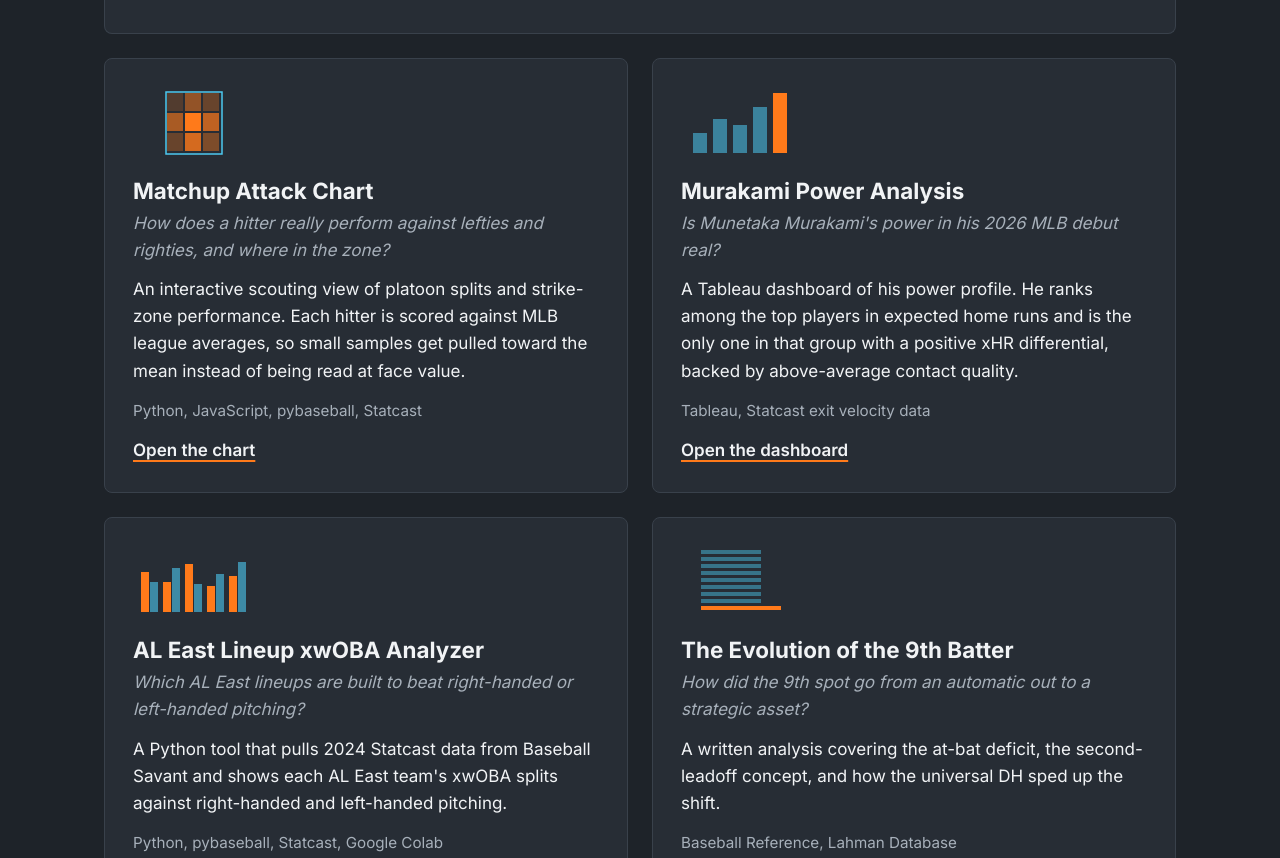
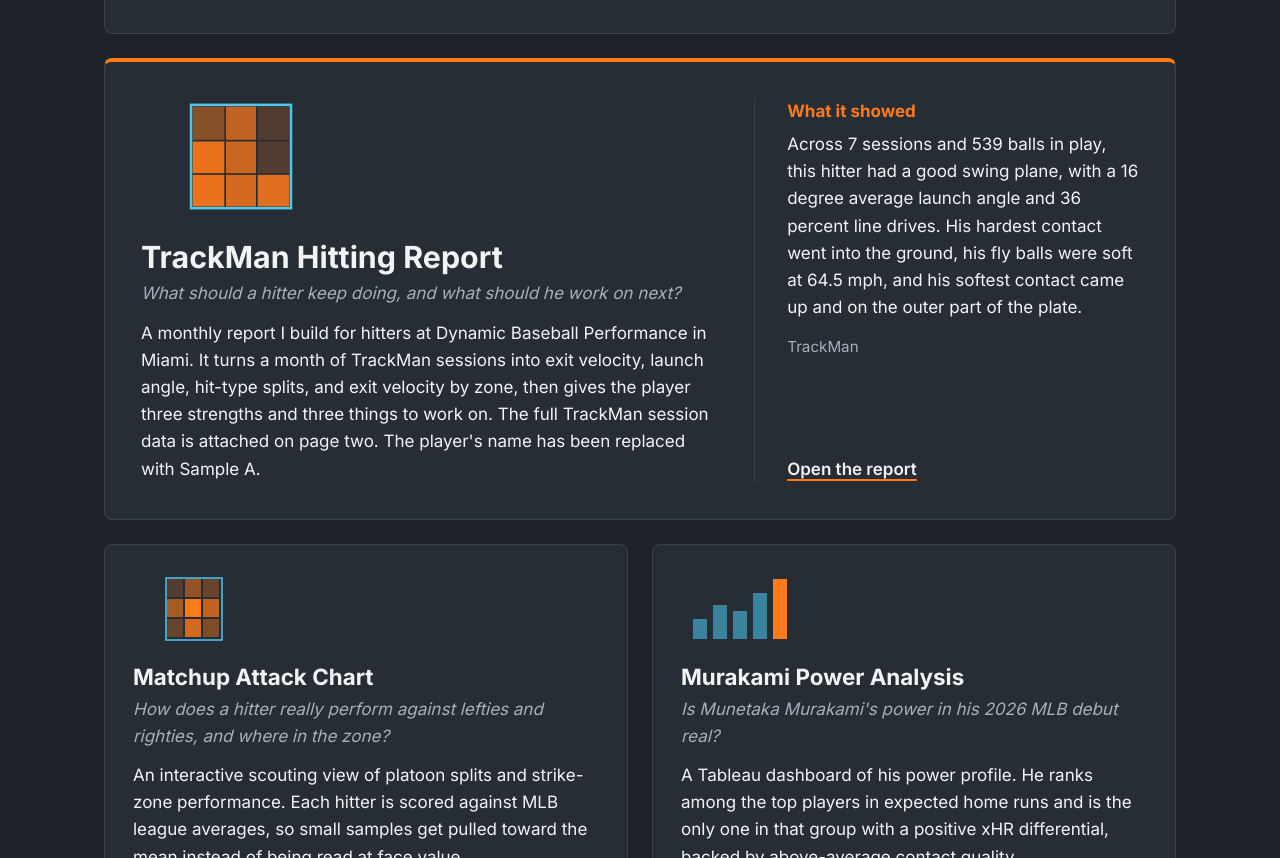
Before and after one commit to dijorgis11/Baseball-analytics-portfolio, a plain HTML site: page index.html in a window 1280 px wide. Shown: the part 1148-2006 px from the top of the page. Drawn offline with Linux system fonts and the light colour scheme.

Commit message:
Add TrackMan hitting report
Co-Authored-By: Claude Opus 5.5 <noreply@anthropic.com>
Claude-Session: https://claude.ai/code/session_01Qp8NzaK7KvJv2rpmqxkAre

```diff
--- a/index.html
+++ b/index.html
@@ -111,6 +111,21 @@
         </div>
       </article>
 
+      <article class="card feature">
+        <div>
+          <div class="ic" aria-hidden="true"><svg viewBox="0 0 120 70" width="120" height="70"><rect x="30" y="4" width="60" height="62" fill="none" stroke="#4CC9F0" stroke-width="1.5"/><rect x="31" y="5" width="19" height="20" fill="#FF7A1A" opacity="0.45"/><rect x="51" y="5" width="18" height="20" fill="#FF7A1A" opacity="0.7"/><rect x="70" y="5" width="19" height="20" fill="#FF7A1A" opacity="0.2"/><rect x="31" y="26" width="19" height="19" fill="#FF7A1A" opacity="0.9"/><rect x="51" y="26" width="18" height="19" fill="#FF7A1A" opacity="0.75"/><rect x="70" y="26" width="19" height="19" fill="#FF7A1A" opacity="0.2"/><rect x="31" y="46" width="19" height="19" fill="#FF7A1A" opacity="0.9"/><rect x="51" y="46" width="18" height="19" fill="#FF7A1A" opacity="0.8"/><rect x="70" y="46" width="19" height="19" fill="#FF7A1A" opacity="0.85"/></svg></div>
+          <h3>TrackMan Hitting Report</h3>
+          <p class="q">What should a hitter keep doing, and what should he work on next?</p>
+          <p>A monthly report I build for hitters at Dynamic Baseball Performance in Miami. It turns a month of TrackMan sessions into exit velocity, launch angle, hit-type splits, and exit velocity by zone, then gives the player three strengths and three things to work on. The full TrackMan session data is attached on page two. The player's name has been replaced with Sample A.</p>
+        </div>
+        <div class="side">
+          <p class="finding-label">What it showed</p>
+          <p>Across 7 sessions and 539 balls in play, this hitter had a good swing plane, with a 16 degree average launch angle and 36 percent line drives. His hardest contact went into the ground, his fly balls were soft at 64.5 mph, and his softest contact came up and on the outer part of the plate.</p>
+          <p class="tools">TrackMan</p>
+          <div class="links"><a href="Sample_A_Hitting_Report.pdf">Open the report</a></div>
+        </div>
+      </article>
+
       <div class="grid">
       <article class="card">
         <div class="ic" aria-hidden="true"><svg viewBox="0 0 120 70" width="120" height="70"><rect x="34" y="6" width="16" height="18" fill="#FF7A1A" opacity="0.2"/><rect x="52" y="6" width="16" height="18" fill="#FF7A1A" opacity="0.5"/><rect x="70" y="6" width="16" height="18" fill="#FF7A1A" opacity="0.3"/><rect x="34" y="26" width="16" height="18" fill="#FF7A1A" opacity="0.6"/><rect x="52" y="26" width="16" height="18" fill="#FF7A1A" opacity="1"/><rect x="70" y="26" width="16" height="18" fill="#FF7A1A" opacity="0.7"/><rect x="34" y="46" width="16" height="18" fill="#FF7A1A" opacity="0.3"/><rect x="52" y="46" width="16" height="18" fill="#FF7A1A" opacity="0.8"/><rect x="70" y="46" width="16" height="18" fill="#FF7A1A" opacity="0.4"/><rect x="33" y="5" width="56" height="62" fill="none" stroke="#4CC9F0" stroke-width="1.5"/></svg></div>
```
Also changed, not shown: 1 other file.
